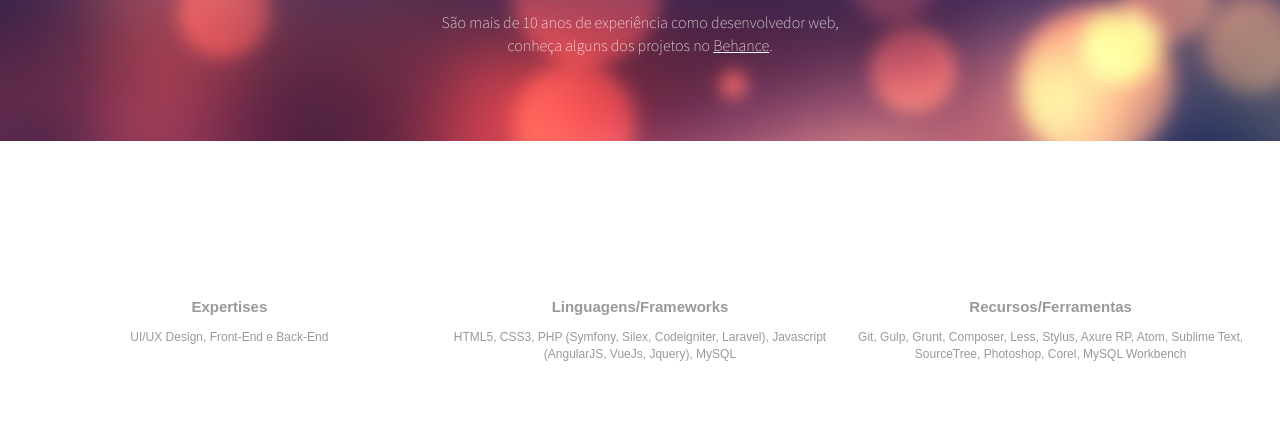
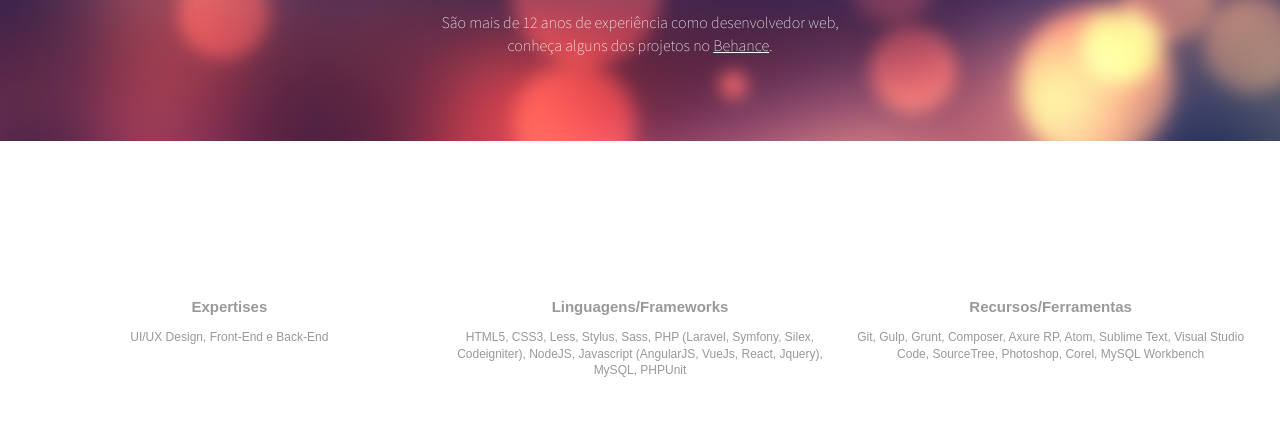
Before and after one commit to odirleiborgert/odirleiborgert.github.io, a website: page index.html in a window 1280 px wide. Shown: the part 309-738 px from the top of the page. Drawn offline with Linux system fonts and the light colour scheme.

Commit message:
Update skills

```diff
--- a/index.html
+++ b/index.html
@@ -25,7 +25,7 @@
                         <img src="assets/images/odirlei.jpg" alt="Odirlei Borgert" class="img-rounded item-sticky">
                         <h1 class="item-title">Odirlei Borgert</h1>
                         <div class="subtitle">Full-Stack Developer</div>
-                        <p>São mais de 10 anos de experiência como desenvolvedor web,<br> conheça alguns dos projetos no <a href="https://www.behance.net/odirleiborgert" target="_blank">Behance</a>.</p>
+                        <p>São mais de 12 anos de experiência como desenvolvedor web,<br> conheça alguns dos projetos no <a href="https://www.behance.net/odirleiborgert" target="_blank">Behance</a>.</p>
                     </div>
                 </div>
             </div>
@@ -42,12 +42,12 @@
                     <div class="col-xs-12 col-sm-4 col-md-4 col-lg-4 text-center">
                         <svg class="glyph landed pencil holder item-sticky"><use xlink:href="#landed-pencil-holder"></use></svg>
                         <h4>Linguagens/Frameworks</h4>
-                        <p>HTML5, CSS3, PHP (Symfony, Silex, Codeigniter, Laravel), Javascript (AngularJS, VueJs, Jquery), MySQL</p>
+                        <p>HTML5, CSS3, Less, Stylus, Sass, PHP (Laravel, Symfony, Silex, Codeigniter), NodeJS, Javascript (AngularJS, VueJs, React, Jquery), MySQL, PHPUnit</p>
                     </div>
                     <div class="col-xs-12 col-sm-4 col-md-4 col-lg-4 text-center">
                         <svg class="glyph landed rocket item-sticky"><use xlink:href="#landed-rocket"></use></svg>
                         <h4>Recursos/Ferramentas</h4>
-                        <p>Git, Gulp, Grunt, Composer, Less, Stylus, Axure RP, Atom, Sublime Text, SourceTree, Photoshop, Corel, MySQL Workbench</p>
+                        <p>Git, Gulp, Grunt, Composer, Axure RP, Atom, Sublime Text, Visual Studio Code, SourceTree, Photoshop, Corel, MySQL Workbench</p>
                     </div>
                 </div>
 
```
